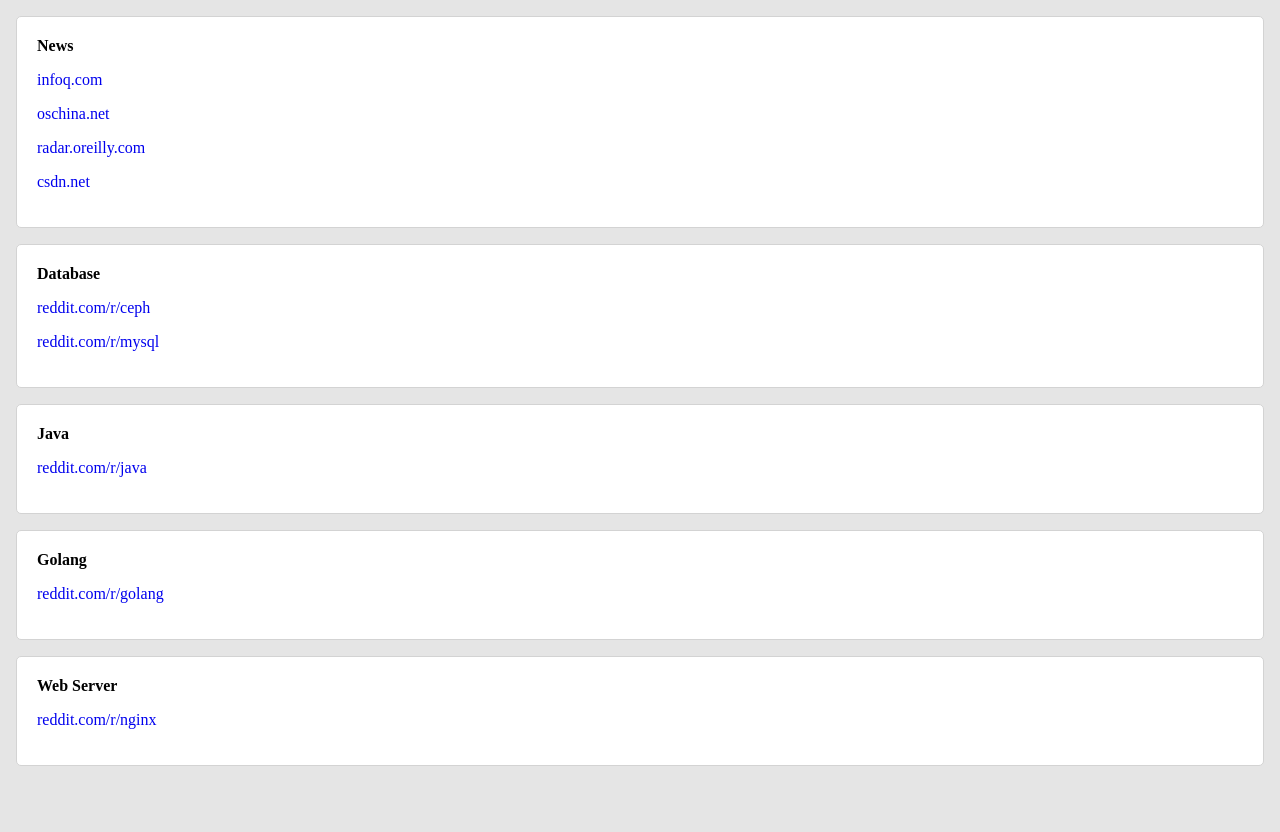
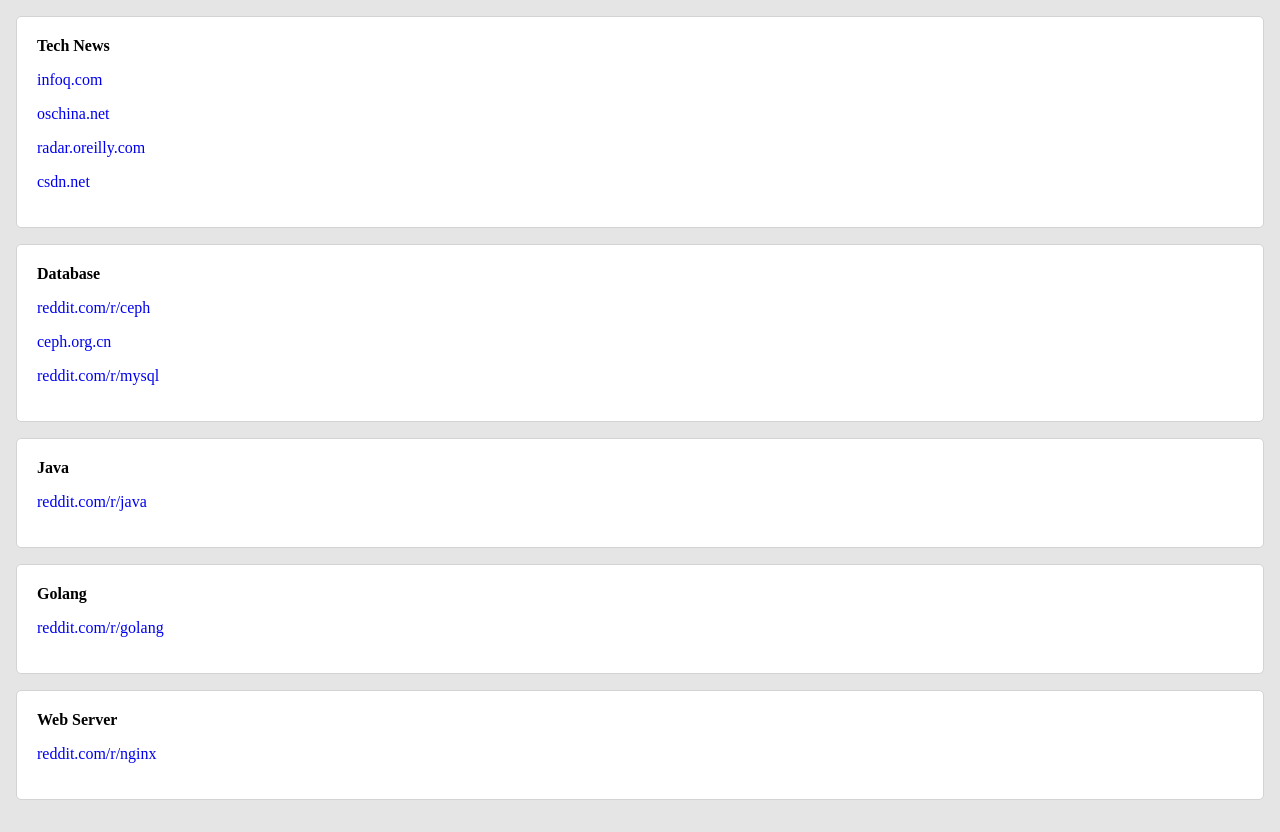
Before and after one commit to hwangsyin/hwangsyin.github.io, a plain HTML site: page news.html in a window 1280 px wide. Before the commit the page ends 800 px from the top, so only its background shows below. Drawn offline with Linux system fonts and the light colour scheme.

Commit message:
add item

```diff
--- a/news.html
+++ b/news.html
@@ -33,7 +33,7 @@
   </head>
   <body>
   <div class="category">
-    <div class="title">News</div>
+    <div class="title">Tech News</div>
 	<div class="content">
 	  <p><a href="http://infoq.com" target="_blank">infoq.com</a></p>
 	  <p><a href="http://oschina.net" target="_blank">oschina.net</a></p>
@@ -45,6 +45,7 @@
     <div class="title">Database</div>
 	<div class="content">
       <p><a href="http://reddit.com/r/ceph" target="_blank">reddit.com/r/ceph</a></p>
+	  <p><a href="http://www.ceph.org.cn" target="_blank">ceph.org.cn</a></p>
       <p><a href="http://reddit.com/r/mysql" target="_blank">reddit.com/r/mysql</a></p>
 	</div>
   </div>
```
